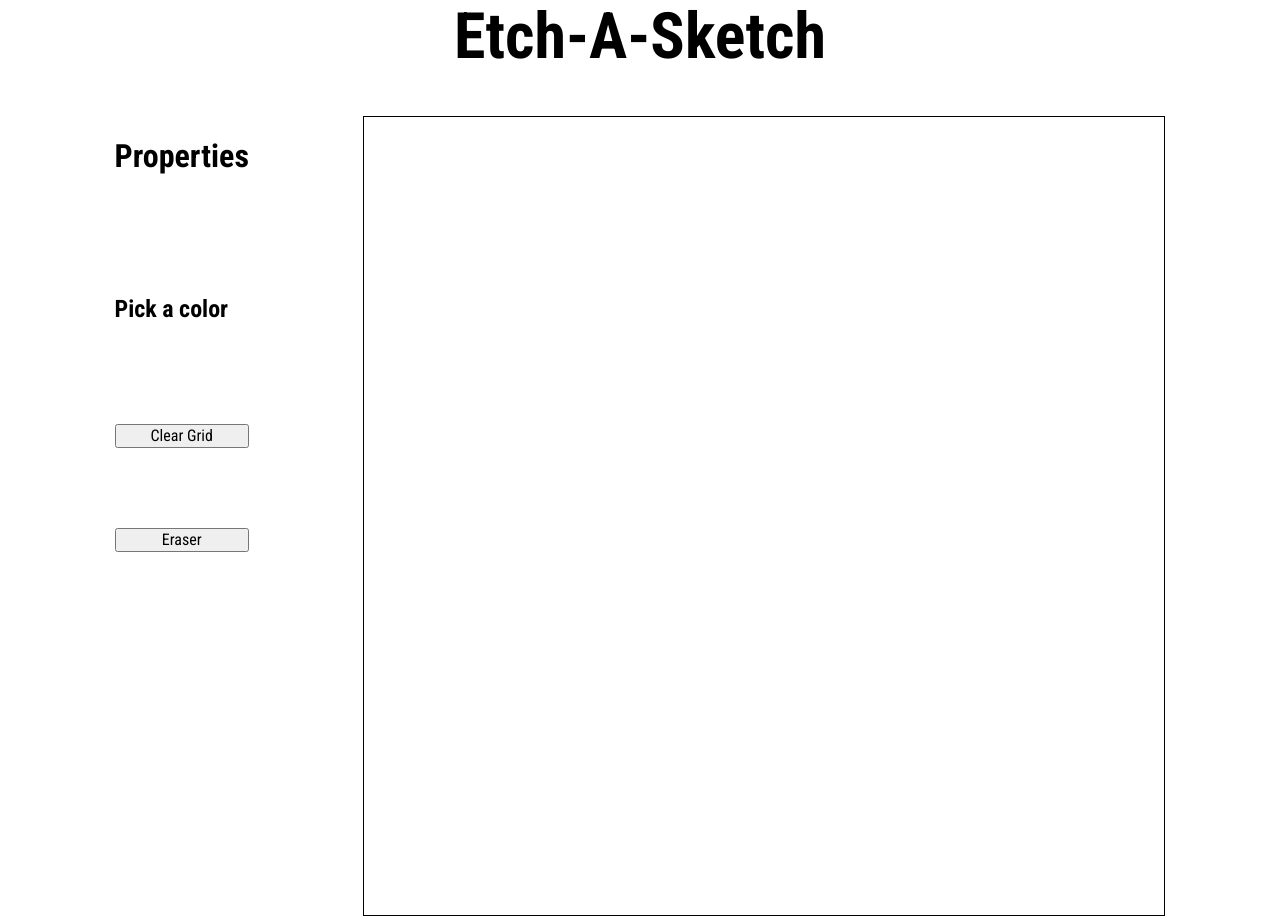
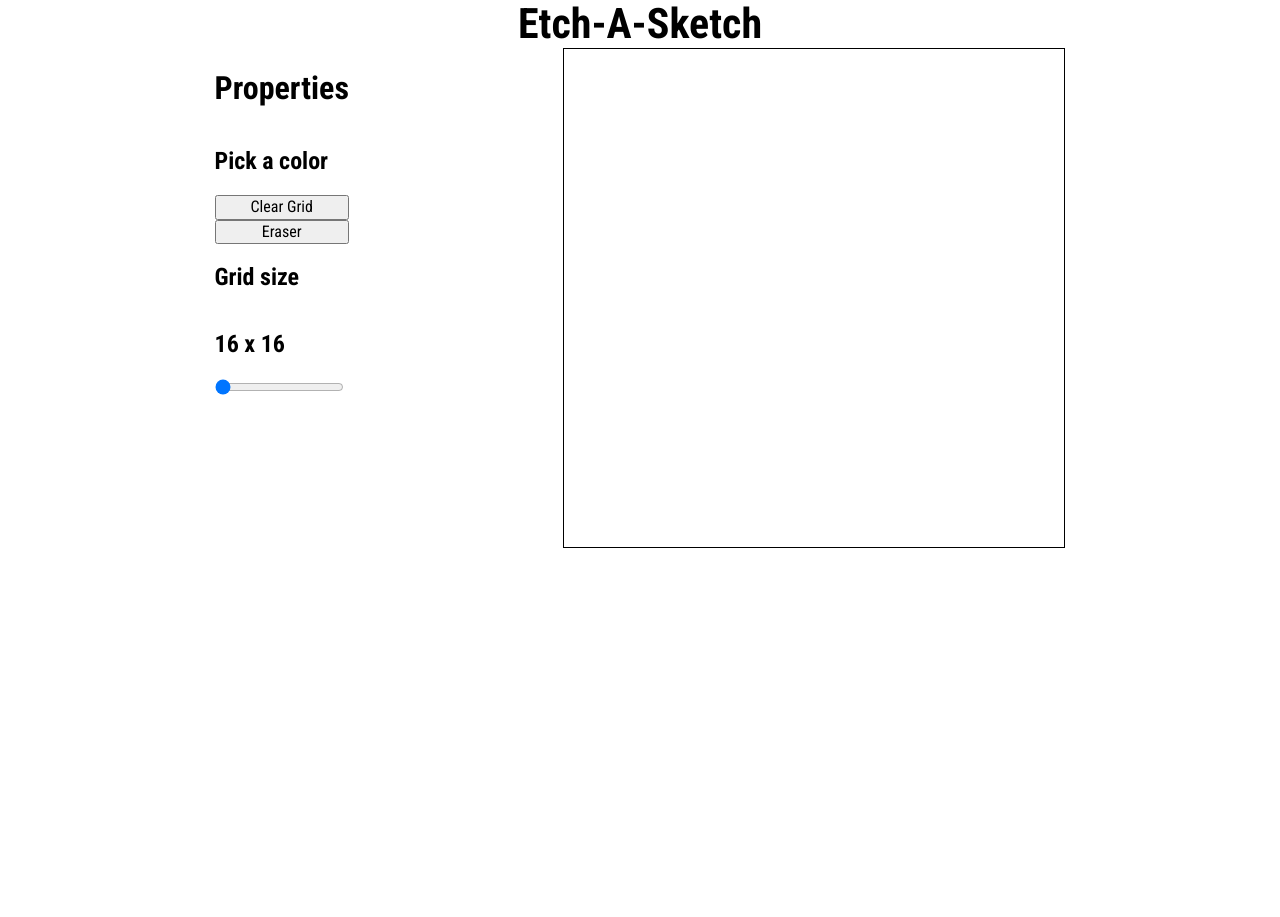
Before and after one commit to MarkMaherNosihy/Etch-a-Sketch, a plain HTML site: page index.html in a window 1280 px wide. Both pictures are taken after a click on the button "Clear Grid". After the commit the page ends 800 px from the top, so only its background shows below. Drawn offline with Linux system fonts and the light colour scheme; a web font is replaced by a local one.

Commit message:
Added changing grid size feature using range slider and implemented the clear button function

```diff
--- a/css/styles.css
+++ b/css/styles.css
@@ -8,9 +8,9 @@
 
 header h1{
     text-align: center;
-    font-size: 64px;
+    font-size: 42px;
     font-weight: 800;
-    margin-top: 0px;
+    margin: 0;
 }
 
 .container{
@@ -22,13 +22,14 @@ header h1{
 .grid{
     display: flex;
     flex-wrap: wrap;
-    width: 802px;
-    height: 800px;
+    width: 502px;
+    height: 500px;
     border: 1px solid black;
 }
 
 .properties{
     display: flex;
     flex-direction: column;
+    height: 50%;
     gap: 10%;
 }
--- a/index.html
+++ b/index.html
@@ -21,6 +21,11 @@
             <h2 id="colorpick-header">Pick a color</h2>
             <button id="clear-btn">Clear Grid</button>
             <button id="eraser-btn">Eraser</button>
+            <h2 id="colorpick-header">Grid size</h2>
+            <h2 id="grid-size">16 x 16</h2>
+            <div class="slidecontainer">
+                <input type="range" min="16" max = "64" step="16" value="16" class="slider" id="myRange">
+            </div>
         </div>
 
         <div class="grid">
--- a/js/scripts.js
+++ b/js/scripts.js
@@ -3,7 +3,10 @@ const defaultColor = 'black';
 const defaultGridSize = 16;
 
 const grid = document.querySelector(".grid");
-
+let rangeSliderVal = document.getElementById("myRange").value;
+const rangeSlider = document.getElementById("myRange");
+const gridSizeText = document.getElementById("grid-size");
+const  clearBtn = document.getElementById("clear-btn");
 let isMouseDown = false;
 
 grid.addEventListener('mousedown', () =>{
@@ -27,20 +30,29 @@ grid.addEventListener('dragstart', (event) => {
 
 function generateGrid(dim = 16)
 {
-    const cellSize = 800 / dim;
+    const cellSize = 500 / dim;
     //Getting the grid and creating a cell element
-    for(let i = 0; i < dim; i++)
+    for(let i = 0; i < dim*dim; i++)
     {
-        for(let j = 0; j < dim; j++)
-        {
             const cell = document.createElement('div');
             cell.addEventListener('mouseover', changeColor);
             cell.addEventListener('mousedown', changeColor);
             cell.style.cssText = `width: ${cellSize}px; height: ${cellSize}px`;
             grid.appendChild(cell);
-        }
     }
 }
+function clearGrid()
+{
+    grid.innerHTML = "";
+    generateGrid(rangeSliderVal);
+}
+function checkForGridChange(e)
+{
+        rangeSliderVal = e.target.value;
+        clearGrid();
+        gridSizeText.textContent = `${rangeSliderVal} X ${rangeSliderVal}`;
+}
 
-
+rangeSlider.addEventListener('input', checkForGridChange);
+clearBtn.addEventListener('click', clearGrid);
 generateGrid();
```
